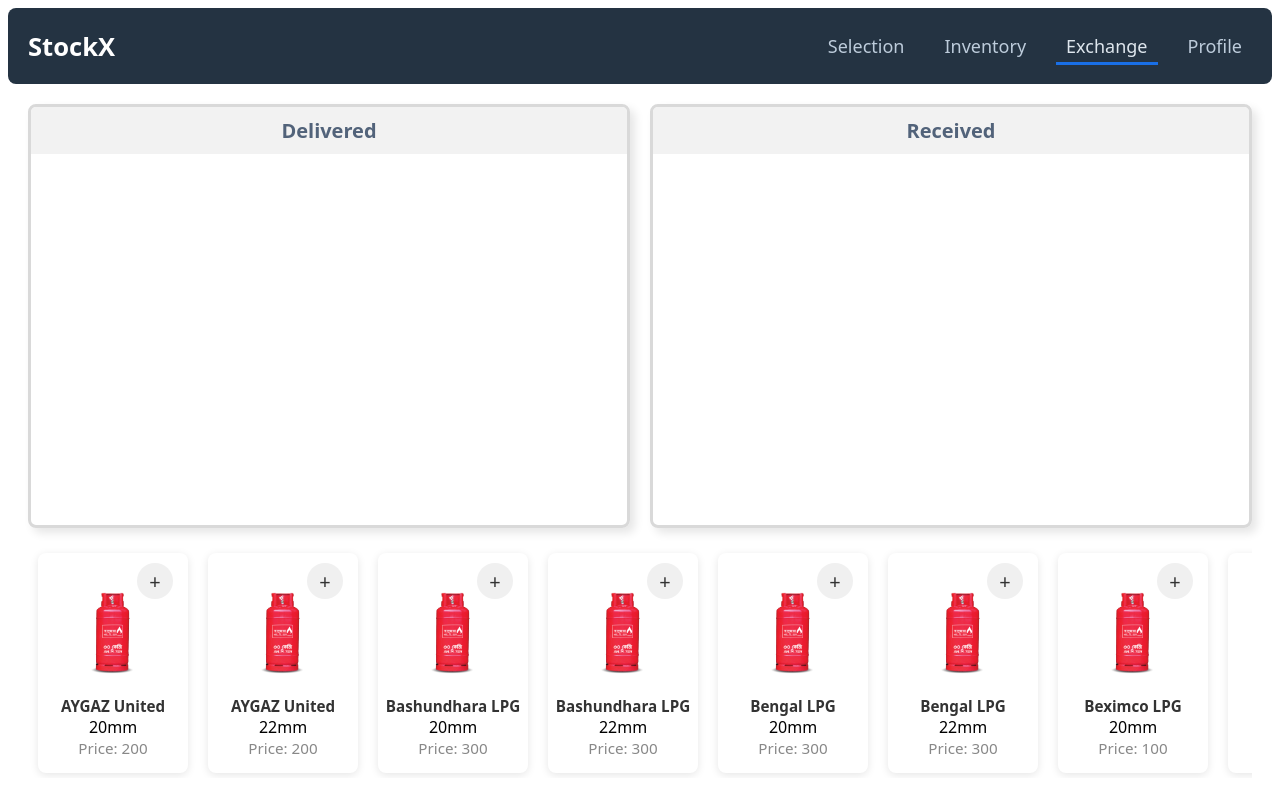
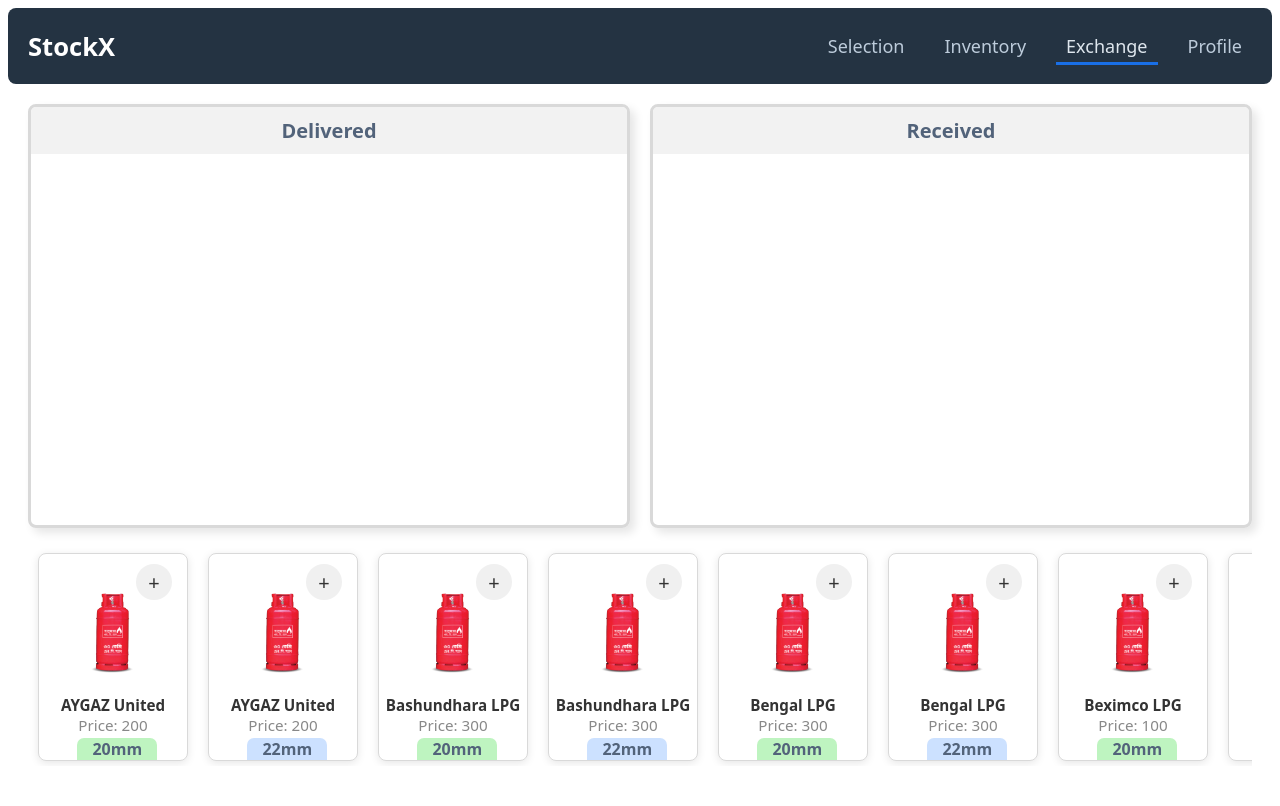
Before and after one commit to shahriar-sakib-khan/StockX-0, a React (Vite) app: page /exchange in a window 1280 px wide. Built offline with nearby package versions, Linux system fonts and the light colour scheme.

Commit message:
Add a bit of styling on cards to emphasize the type of the cylinders. style is likely to change

```diff
--- a/src/components/Exchange/Card.jsx
+++ b/src/components/Exchange/Card.jsx
@@ -1,13 +1,15 @@
 import styles from "./Card.module.css";
 
 function Card({ name, type, picture, price, stock, onAdd }) {
+  const typeClassName = `type-${type}`;
+
   return (
-    <div className={styles.card}>
-      {stock != null && <div className={styles.stockCount}>Stock: {stock}</div>}
+    <div className={`${styles.card} ${styles[typeClassName]}`}>
+      {typeof stock === "number" && <div className={styles.stockCount}>Stock: {stock}</div>}
       <button className={styles.plusBtn} onClick={onAdd}>+</button>
       <img src={picture} alt={name} className={styles.image} />
       <h3 className={styles.name}>{name}</h3>
-      <span>{type}</span>
+      <span className={styles.type}>{type}</span>
       <p className={styles.price}>Price: {price}</p>
     </div>
   );
--- a/src/components/Exchange/Card.module.css
+++ b/src/components/Exchange/Card.module.css
@@ -6,6 +6,7 @@
   background-color: #fff;
   padding-top: 30px;
   margin: 5px 10px;
+  border: 1px solid hsl(0, 0%, 85%);
   border-radius: 8px;
   box-shadow: 0 2px 8px hsla(0, 0%, 0%, 0.1);
   width: 150px;
@@ -15,13 +16,34 @@
   position: relative;
 }
 
+.type{
+  /* border: 2px solid hsla(0, 0%, 0%, 0.1); */
+  color: hsl(215, 20%, 40%);
+  border-top-left-radius: 7px;
+  border-top-right-radius: 7px;
+  padding: 0 15px;
+  position: absolute;
+  font-weight: 600;
+  bottom: 0;
+  left: 26%;
+}
+
+.type-20mm .type{
+  background-color: hsl(122, 70%, 85%);
+  /* border: 2px solid hsl(122, 70%, 65%); */
+  /* border-bottom: transparent; */
+}
+.type-22mm .type{
+  background-color: hsl(215, 100%, 90%);
+}
+
 .stockCount {
   /* background-color: hsl(120, 50%, 60%);
   color: white; */
   font-weight: bold;
   color: hsl(215, 20%, 40%);
   background-color: hsl(0, 0%, 95%);
-  border-top-left-radius: 5px ;
+  border-top-left-radius: 7px ;
   padding: 5px;
   font-size: 14px;
   position: absolute;
@@ -45,6 +67,7 @@
 .price {
   font-size: 0.95rem;
   color: #888;
+  margin-bottom: 25px;
 }
 
 .plusBtn {
--- a/src/components/Inventory/Card.jsx
+++ b/src/components/Inventory/Card.jsx
@@ -24,13 +24,15 @@
     }
   }
 
+  const typeClassName = `type-${type}`;
+
   return (
     <>
-      <div className={styles.card}>
-        <span className={styles.stockCount}>In Stock: {stock}</span>
+      <div className={`${styles.card} ${styles[typeClassName]}`}>
+        <span className={styles.stockCount}>Stock: {stock}</span>
         <img src={picture} alt={name} className={styles.image} />
         <h2 className={styles.name}>{name}</h2>
-        <h2 className={styles.type}>{type}</h2>
+        <span className={styles.type}>{type}</span>
         <p className={styles.price}>Price: {price}</p>
         <div className={styles.controls}>
           <button onClick={() => openModal("DECREASE")} className={styles.minusBtn}>-</button>
--- a/src/components/Inventory/Card.module.css
+++ b/src/components/Inventory/Card.module.css
@@ -3,8 +3,9 @@
   flex-direction: column;
   align-items: center;
   background-color: #fff;
-  padding: 16px;
+  padding: 16px 10px;
   margin: 16px;
+  border: 1px solid hsl(0, 0%, 85%);
   border-radius: 8px;
   box-shadow: 4px 4px 8px hsla(0, 0%, 0%, 0.1);
   width: min(200px, 100%);
@@ -14,8 +15,25 @@
 }
 
 .card:hover {
-  transform: translateY(-7px);
-  box-shadow: 6px 6px 10px hsla(0, 0%, 0%, 0.2);
+  transform: translateY(-3px);
+  box-shadow: 6px 6px 8px hsla(0, 0%, 0%, 0.2);
+}
+
+.type{
+  /* border: 2px solid hsla(0, 0%, 0%, 0.1); */
+  border-top-left-radius: 7px;
+  border-top-right-radius: 7px;
+  padding: 2px 20px;
+  position: absolute;
+  bottom: 0;
+  left: 27%;
+}
+
+.type-20mm .type{
+  background-color: hsl(122, 70%, 85%);
+}
+.type-22mm .type{
+  background-color: hsl(215, 100%, 90%);
 }
 
 /* .stockCount {
@@ -30,7 +48,7 @@
   font-weight: bold;
   color: hsl(215, 20%, 40%);
   background-color: hsl(0, 0%, 95%);
-  border-top-left-radius: 5px ;
+  border-top-left-radius: 7px ;
   padding: 5px;
   font-size: 14px;
   position: absolute;
@@ -55,12 +73,15 @@
   font-size: 16px;
   color: #888;
   margin-top: 10px;
-  margin-bottom: 15px;
+  margin-bottom: 10px;
 }
 
 .controls {
   display: flex;
+  /* background-color: aqua; */
+  justify-content: space-between;
   gap: 8px;
+  width: 60%;
 }
 
 .plusBtn,
@@ -73,6 +94,7 @@
   color: #333;
   border: none;
   cursor: pointer;
+  margin-bottom: 25px;
   transition: background-color 0.2s ease;
 }
 
--- a/src/components/Selection/Card.module.css
+++ b/src/components/Selection/Card.module.css
@@ -5,9 +5,10 @@
   width: 170px;
   height: 85px;
   padding: 10px 10px 0;
+  border: 1px solid hsl(0, 0%, 85%);
   border-radius: 10px;
   /* box-shadow: 4px 4px 8px hsla(0, 0%, 0%, 0.2); */
-  box-shadow: 4px 4px 8px hsla(0, 0%, 0%, 0.2);
+  box-shadow: 4px 4px 8px hsla(0, 0%, 0%, 0.1);
   cursor: pointer;
   transition: all 0.125s ease-in;
 }
@@ -18,8 +19,8 @@
 } */
 
 .card:not(.selected):hover {
-  transform: translateY(-5px);
-  box-shadow: 5px 5px 10px hsla(0, 0%, 0%, 0.3);
+  transform: translateY(-3px);
+  box-shadow: 5px 5px 8px hsla(0, 0%, 0%, 0.2);
 }
 
 .selected {
--- a/src/components/Selection/Selection.module.css
+++ b/src/components/Selection/Selection.module.css
@@ -41,10 +41,11 @@
   height: 30px;
   border-radius: 5px;
   border: none;
+  /* background-color: hsl(208, 100%, 60%); */
   background-color: hsl(210, 80%, 35%);
   color: white;
   font-size: 1rem;
-  /* font-weight: bold; */
+  /* font-weight: 600; */
   padding: 5px 10px 27px;
   cursor: pointer;
   transition: background-color 0.2s ease-in-out;
@@ -53,6 +54,7 @@
 
 .submitBtn:hover,
 .selectAllBtn:hover {
+  /* background-color: hsl(208, 100%, 70%); */
   background-color: hsl(210, 85%, 45%);
 }
 
```
